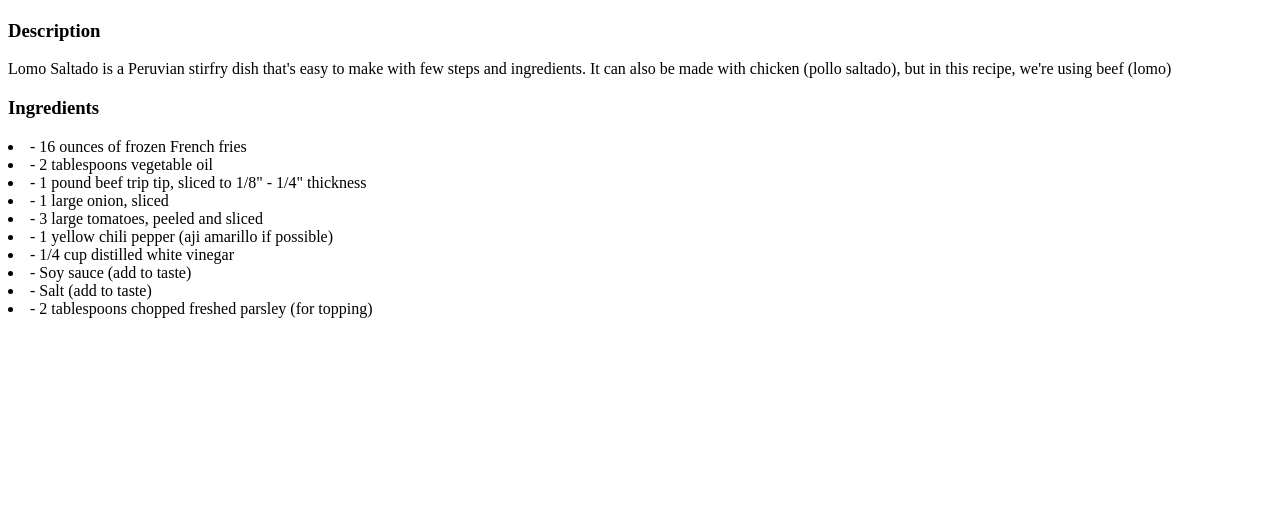
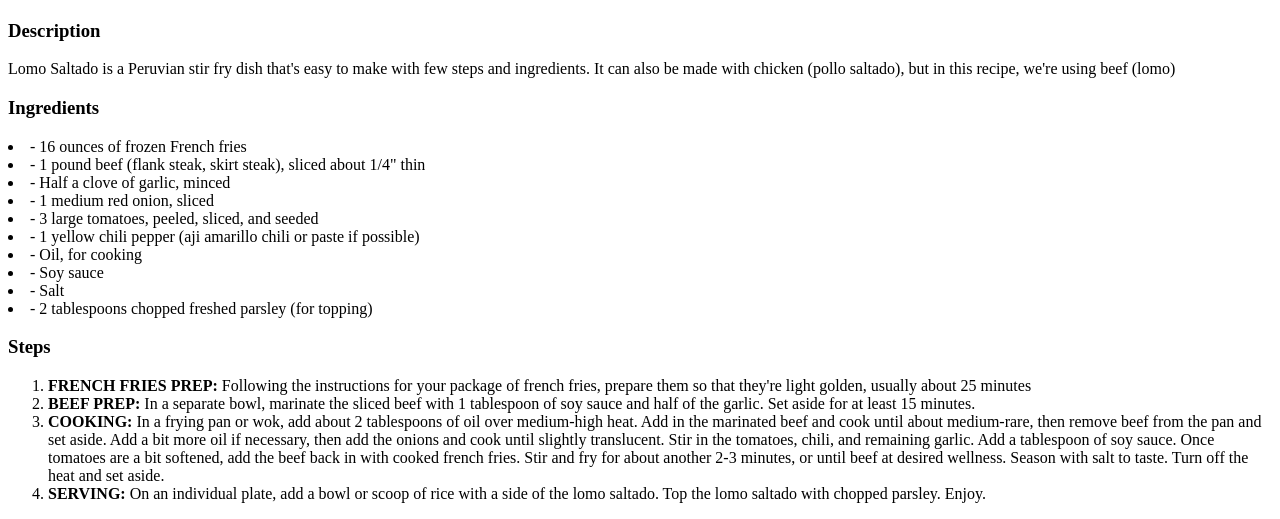
Before and after one commit to andrew-yao/odin-recipes, a plain HTML site: page recipes/lomosaltado.html in a window 1280 px wide. Shown: the part 409-928 px from the top of the page. Before the commit the page ends 800 px from the top, so only its background shows below. Drawn offline with Linux system fonts and the light colour scheme.

Commit message:
Added steps list to lomosaltado.html and also fixed some typos

```diff
--- a/recipes/lomosaltado.html
+++ b/recipes/lomosaltado.html
@@ -13,20 +13,28 @@
         <img src="../images/lomosaltado.jpg" alt="Lomo Saltado" height="300" width="400">
 
         <h3>Description</h3>
-        <p>Lomo Saltado is a Peruvian stirfry dish that's easy to make with few steps and ingredients. It can also be made with chicken (pollo saltado), but in this recipe, we're using beef (lomo)</p>
+        <p>Lomo Saltado is a Peruvian stir fry dish that's easy to make with few steps and ingredients. It can also be made with chicken (pollo saltado), but in this recipe, we're using beef (lomo)</p>
 
         <h3>Ingredients</h3>
         <uo>
             <li>- 16 ounces of frozen French fries</li>
-            <li>- 2 tablespoons vegetable oil</li>
-            <li>- 1 pound beef trip tip, sliced to 1/8" - 1/4" thickness</li>
-            <li>- 1 large onion, sliced</li>
-            <li>- 3 large tomatoes, peeled and sliced</li>
-            <li>- 1 yellow chili pepper (aji amarillo if possible)</li>
-            <li>- 1/4 cup distilled white vinegar</li>
-            <li>- Soy sauce (add to taste)</li>
-            <li>- Salt (add to taste)</li>
+            <li>- 1 pound beef (flank steak, skirt steak), sliced about 1/4" thin</li>
+            <li>- Half a clove of garlic, minced</li>
+            <li>- 1 medium red onion, sliced</li>
+            <li>- 3 large tomatoes, peeled, sliced, and seeded</li>
+            <li>- 1 yellow chili pepper (aji amarillo chili or paste if possible)</li>
+            <li>- Oil, for cooking</li>
+            <li>- Soy sauce</li>
+            <li>- Salt</li>
             <li>- 2 tablespoons chopped freshed parsley (for topping)</li>
         </uo>
+
+        <h3>Steps</h3>
+        <ol>
+            <li><strong>FRENCH FRIES PREP:</strong> Following the instructions for your package of french fries, prepare them so that they're light golden, usually about 25 minutes</li>
+            <li><strong>BEEF PREP:</strong> In a separate bowl, marinate the sliced beef with 1 tablespoon of soy sauce and half of the garlic. Set aside for at least 15 minutes.</li>
+            <li><strong>COOKING:</strong> In a frying pan or wok, add about 2 tablespoons of oil over medium-high heat. Add in the marinated beef and cook until about medium-rare, then remove beef from the pan and set aside. Add a bit more oil if necessary, then add the onions and cook until slightly translucent. Stir in the tomatoes, chili, and remaining garlic. Add a tablespoon of soy sauce. Once tomatoes are a bit softened, add the beef back in with cooked french fries. Stir and fry for about another 2-3 minutes, or until beef at desired wellness. Season with salt to taste. Turn off the heat and set aside.</li>
+            <li><strong>SERVING:</strong> On an individual plate, add a bowl or scoop of rice with a side of the lomo saltado. Top the lomo saltado with chopped parsley. Enjoy.</li>
+        </ol>
     </body>
 </html>
```
